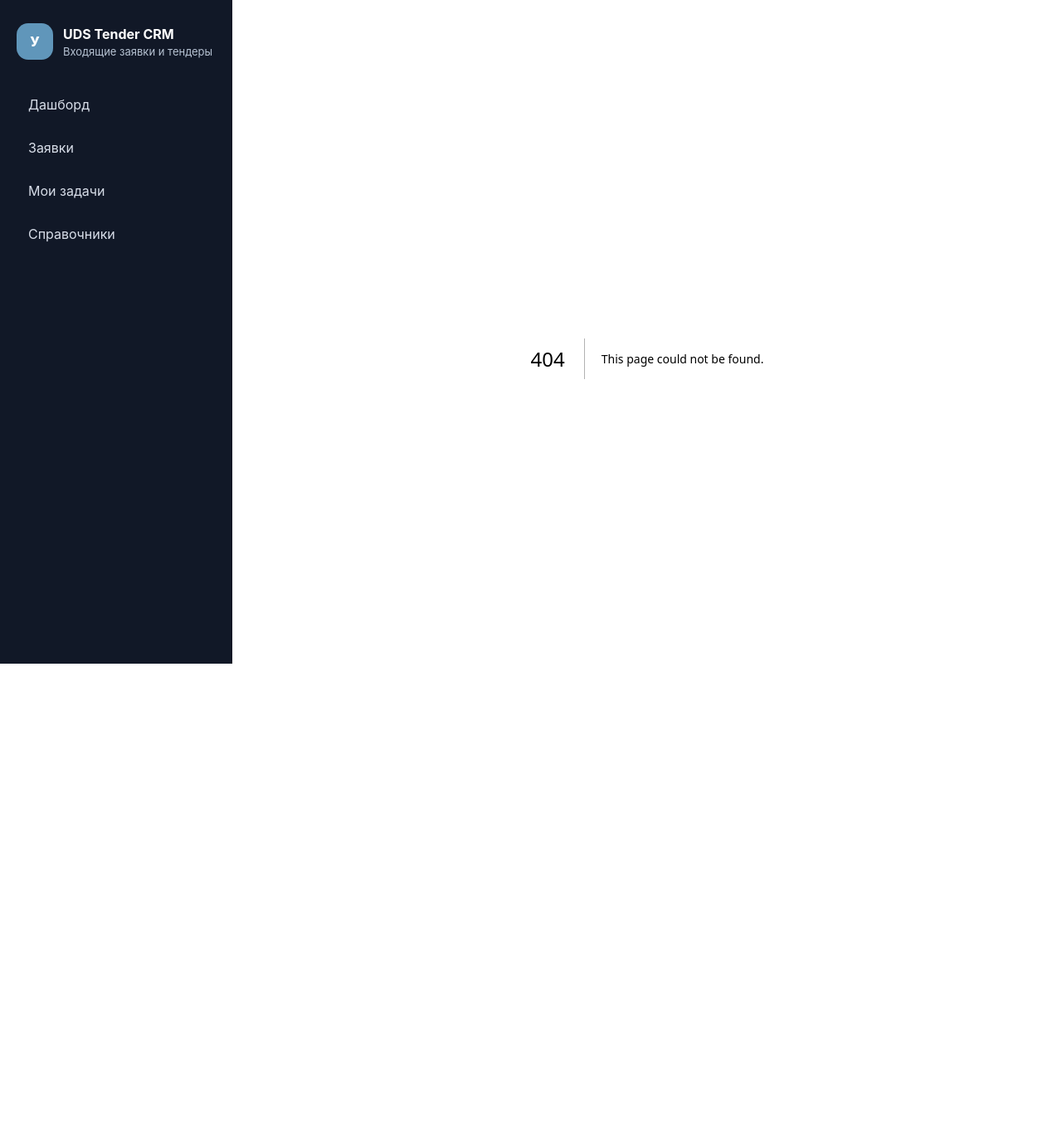
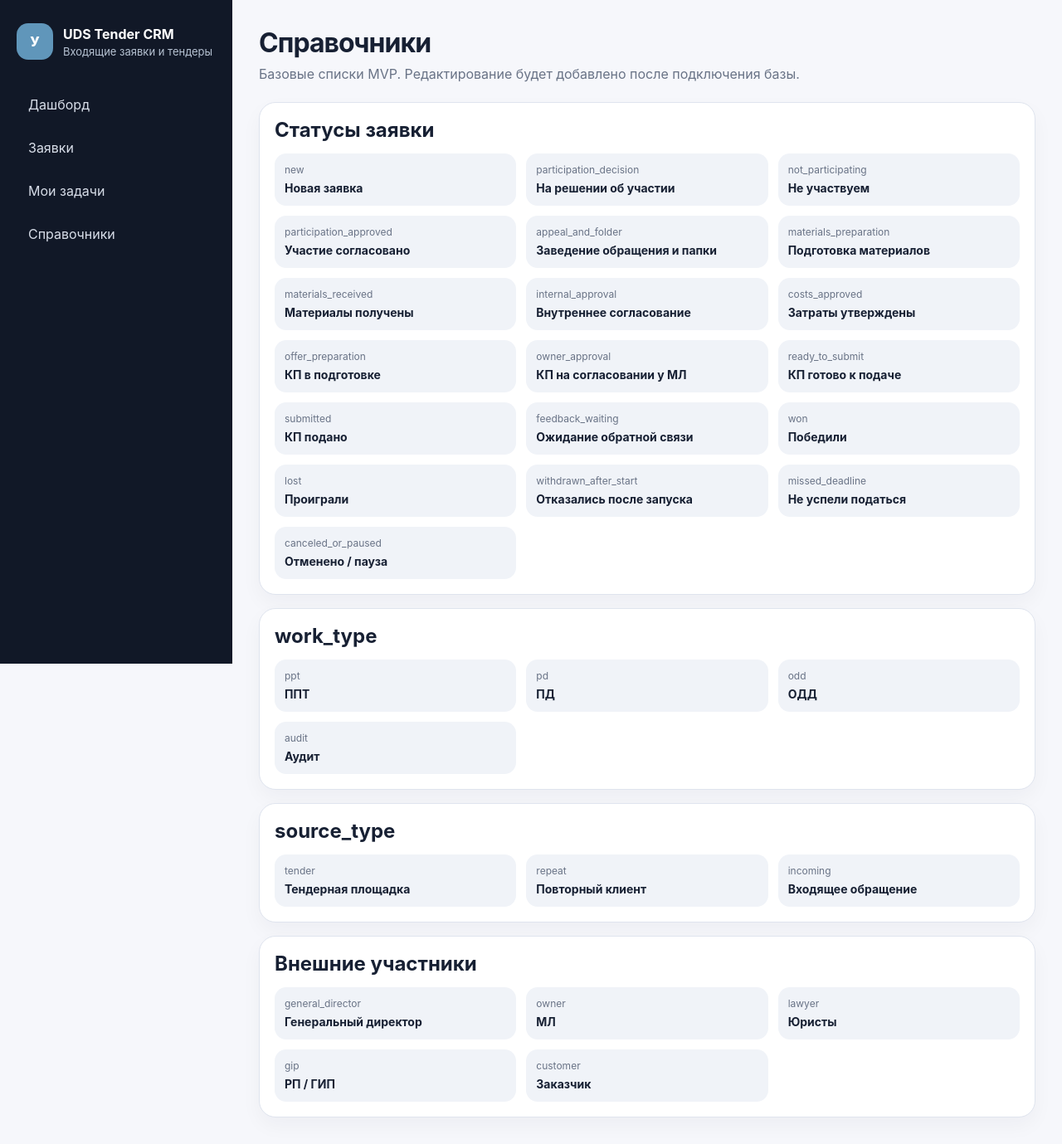
Before and after one commit to efimesupreme/uds-tender-crm, a Next.js app: page /directories in a window 1280 px wide. Before the commit this address had no page. Shown: the whole page at 83% size. Before the commit the page ends 864 px from the top, so only its background shows below. Built offline with nearby package versions, Linux system fonts and the light colour scheme.

Commit message:
Add directories page

```diff
--- /dev/null
+++ b/app/directories/page.tsx
@@ -0,0 +1,60 @@
+import { directories, externalParticipants, statusLabels } from "@/lib/mock-data";
+
+export default function DirectoriesPage() {
+  const directoryGroups = directories.reduce<Record<string, typeof directories>>((acc, item) => {
+    acc[item.directoryType] = acc[item.directoryType] ?? [];
+    acc[item.directoryType].push(item);
+    return acc;
+  }, {});
+
+  return (
+    <>
+      <header className="pageHeader">
+        <div>
+          <h1>Справочники</h1>
+          <p>Базовые списки MVP. Редактирование будет добавлено после подключения базы.</p>
+        </div>
+      </header>
+
+      <section className="sectionStack">
+        <div className="card">
+          <h2>Статусы заявки</h2>
+          <div className="detailGrid">
+            {Object.entries(statusLabels).map(([code, name]) => (
+              <div className="field" key={code}>
+                <span>{code}</span>
+                <strong>{name}</strong>
+              </div>
+            ))}
+          </div>
+        </div>
+
+        {Object.entries(directoryGroups).map(([type, items]) => (
+          <div className="card" key={type}>
+            <h2>{type}</h2>
+            <div className="detailGrid">
+              {items.map((item) => (
+                <div className="field" key={`${item.directoryType}-${item.code}`}>
+                  <span>{item.code}</span>
+                  <strong>{item.name}</strong>
+                </div>
+              ))}
+            </div>
+          </div>
+        ))}
+
+        <div className="card">
+          <h2>Внешние участники</h2>
+          <div className="detailGrid">
+            {externalParticipants.map((participant) => (
+              <div className="field" key={participant.id}>
+                <span>{participant.type}</span>
+                <strong>{participant.name}</strong>
+              </div>
+            ))}
+          </div>
+        </div>
+      </section>
+    </>
+  );
+}
```
